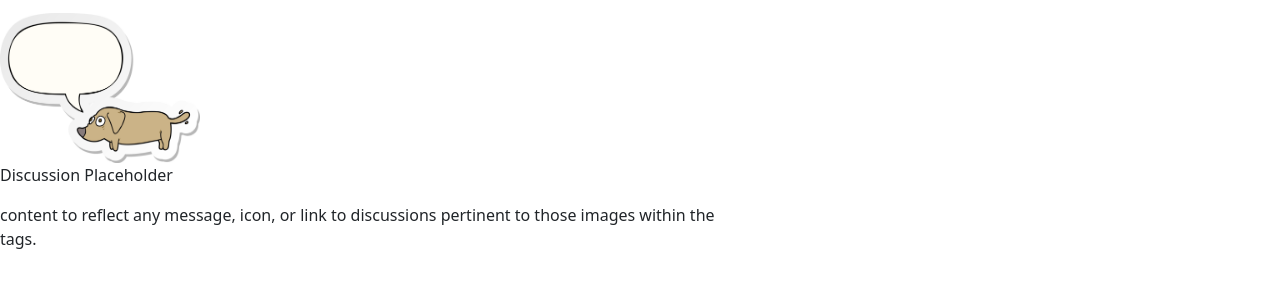
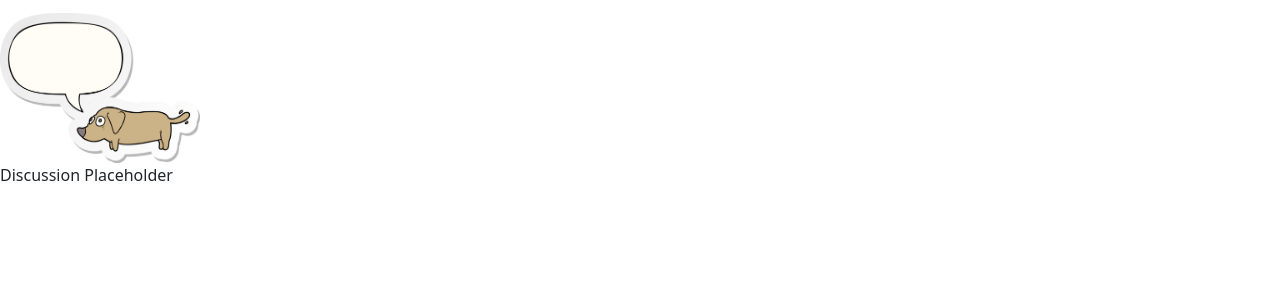
Before and after one commit to Naweed1234/PetFourms, a plain HTML site: page dogs.html in a window 1280 px wide. Shown: the part 233-520 px from the top of the page. Drawn offline with nearby package versions, Linux system fonts and the light colour scheme.

Commit message:
Update dogs.html

```diff
--- a/dogs.html
+++ b/dogs.html
@@ -127,8 +127,3 @@
     </div>
   </body>
 </html>
-<figcaption>
-  content to reflect any message, icon, or link to discussions pertinent to
-  those images within the
-  <figure>tags.</figure>
-</figcaption>
```
